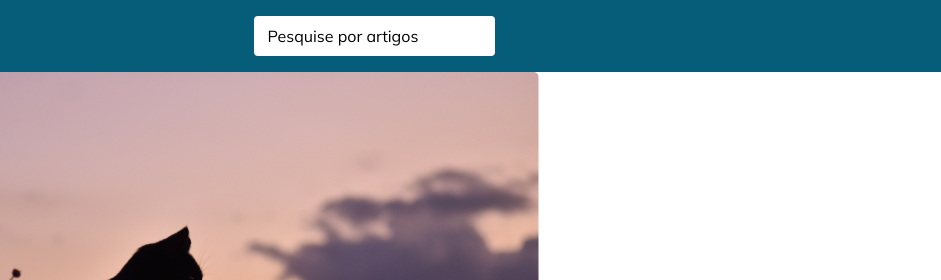
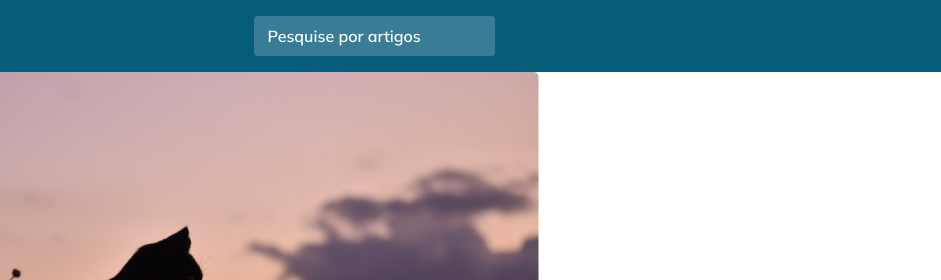
Before and after one commit to IFreitasMendes/Exp---Projeto-6---Desafio-Blog-de-Gatos, a plain HTML site: page index.html in a window 1280 px wide. Shown: the top 280 px of the page, 265-1206 px from the left. Drawn offline with Linux system fonts and the light colour scheme.

Commit message:
Complemento cabeçalho

```diff
--- a/style.css
+++ b/style.css
@@ -10,6 +10,7 @@
   --hsl: 195;
   --cor1: hsl(var(--hsl), 91%, 25%);
   --cor2: hsl(var(--hsl), 46%, 40%);
+  --cor-pesquisar: rgba(255, 255, 255, 0.200);
 
 }
 
@@ -38,12 +39,17 @@ form label {
   line-height: 4.0rem;
   margin-block: auto;
   margin-inline: 1.4rem;
+
+  font-weight: 600;
+  color: rgb(255, 255, 255);
 }
 form input{
   width: 24.1rem;
   height: 4.0rem;
   border-radius: 0.4rem;
   border: none;
+
+  background: var(--cor-pesquisar);
 }
 .profile{
   width: 42px;
```
